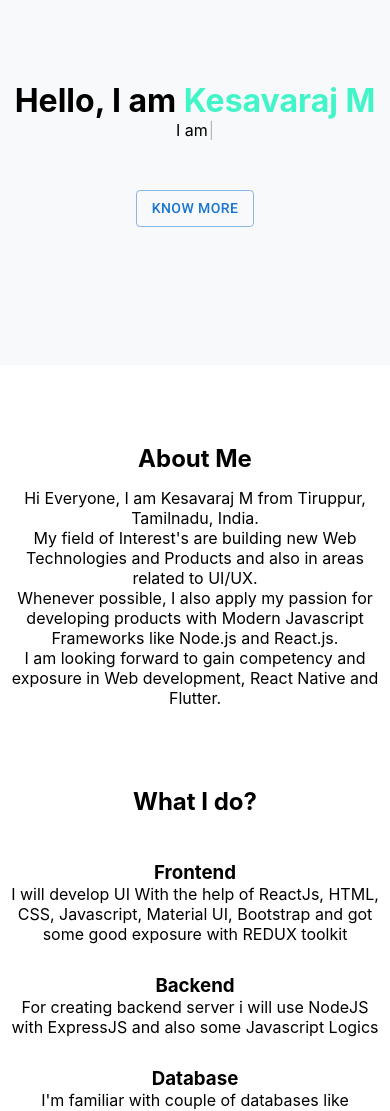
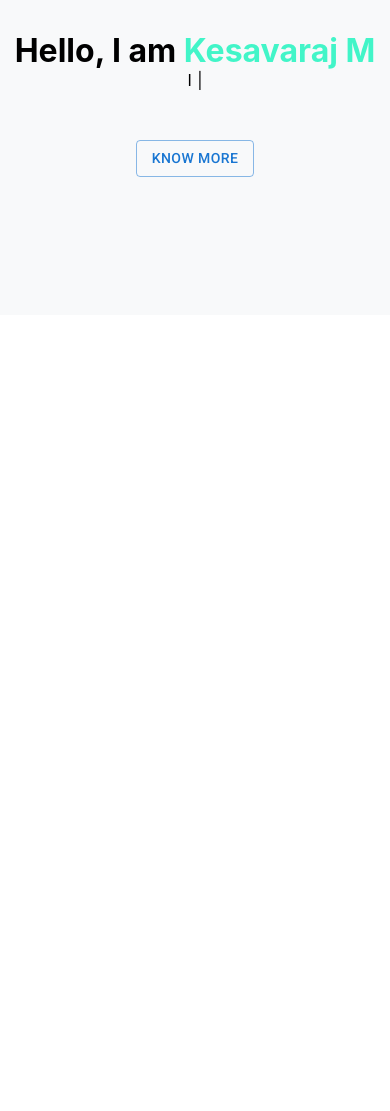
Before and after one commit to Kesavaraj80/my-portfolio, a React (Create React App) app: page / in a window 390 px wide. Shown: the part 457-1568 px from the top of the page. After the commit the page ends 844 px from the top, so only its background shows below. Built offline with nearby package versions, Linux system fonts and the light colour scheme; grey boxes are pictures that could not be loaded.

Commit message:
Routes Added Succesfully

```diff
--- a/src/App.css
+++ b/src/App.css
@@ -1,4 +1,4 @@
-* {
+* ,body{
   padding: 0;
   margin: 0;
 }
--- a/src/App.js
+++ b/src/App.js
@@ -3,6 +3,7 @@ import { useEffect} from "react";
 
 import AOS from "aos";
 import "aos/dist/aos.css";
+import { Route, Switch} from "react-router-dom";
 // Material Ui
 
 
@@ -24,8 +25,16 @@ function App() {
   return (
     <div className="App">
       <Navbar />
-      <HomeSection />
-      <About />
+      <Switch>
+        <Route exact path="/">
+          <HomeSection />
+        </Route>
+        <Route exact path="/about">
+          <About />
+        </Route>
+        <Route path="/projects">project</Route>
+        <Route path="/contact">contacts</Route>
+      </Switch>
     </div>
   );
 }
--- a/src/components/About/About.css
+++ b/src/components/About/About.css
@@ -2,22 +2,26 @@
   display: flex;
   flex-direction: column;
   height: 100vh;
-  width: 100vw;
+  width: auto;
+  /* border:2px red solid; */
 }
 
 .about_me_container {
   height: 50vh;
-  width: 100vw;
+  width: auto;
   text-align: center;
   display: flex;
   flex-direction: column;
   justify-content: center;
   align-items: center;
 }
-
+.hello_gif{
+  height:25px;
+  width:25px;
+}
 .container {
   height: 50vh;
-  width: 100vw;
+  width: auto;
   display: flex;
   flex-direction: column;
   justify-content: center;
@@ -27,7 +31,7 @@
 .what_can_container {
   padding: 15px;
   height: 50vh;
-  width: 100vw;
+  width: auto;
   display: flex;
 }
 
@@ -43,13 +47,16 @@
 
 @media screen and (max-width: 600px) {
   .about_section {
+    /* margin-top:50px; */
     flex-direction: column;
     height:100vh;
+    width:auto;
     /* border: 2px red solid; */
   }
   .about_me_container {
+    margin-top:60px;
     height: 50vh;
-    width: 100vw;
+    width: auto;
     display: flex;
     text-align: center;
     justify-content: center;
@@ -58,7 +65,7 @@
     /* border: 2px black solid; */
   }
   .base {
-    margin-top: 30px;
+    margin-top: 20px;
     text-align: left;
     padding-right: 10px;
     padding-left: 10px;
@@ -66,11 +73,12 @@
   }
   .container {
     height: 50vh;
-    width: 100vw;
+    width: auto;
     /* border: 2px black solid; */
   }
   .what_can_container {
     display: flex;
     flex-direction: column;
+    padding:10px;
   }
 }
--- a/src/components/About/About.js
+++ b/src/components/About/About.js
@@ -1,5 +1,8 @@
 import "./About.css";
-// import { SkillSection } from "./SkillSection";
+import { SkillSection } from "./SkillSection";
+
+// Assets
+import hello from '../../assets/hello.gif'
 
 // const skils = [html,css,js,react,redux,nodejs,mysql,mongodb];
 
@@ -9,7 +12,7 @@ export function About() {
       <div className="about_me_container">
         <h1 className="heading_1">About Me</h1>
         <p className="about_content">
-          Hi Everyone, I am Kesavaraj M from Tiruppur, Tamilnadu, India.
+          Hi <img src={hello} className="hello_gif"/> Everyone, I am Kesavaraj M from Tiruppur, Tamilnadu, India.
           <br />
           My field of Interest's are building new Web Technologies and Products
           and also in areas related to UI/UX. <br />
--- a/src/components/About/SkillSection.css
+++ b/src/components/About/SkillSection.css
@@ -1,5 +1,6 @@
 .skils_container {
   padding: 15px;
+  height:100vh;
 }
 .skils_List {
   display: flex;
--- a/src/components/Home/HomeSection.css
+++ b/src/components/Home/HomeSection.css
@@ -4,6 +4,8 @@
   justify-content: center;
   background: #f8f9fa;
   z-index: -4;
+  width: auto;
+  /* border: 2px green solid; */
 }
 
 .name_container {
@@ -36,10 +38,11 @@
     flex-direction: column-reverse;
     justify-content: center;
     align-items: center;
+    width:auto;
   }
   .name_container {
     height: 50vh;
-    width: 100vw;
+    width: auto;
   }
   .img_container {
     height: 250px;
--- a/src/components/Navbar/Navbar.css
+++ b/src/components/Navbar/Navbar.css
@@ -3,8 +3,11 @@
   justify-content: space-around;
   align-items: center;
   height: 50px;
+  width: 100vw;
   background-color: #f8f9fa;
   color: black;
+  position:fixed;
+  z-index: 2;
 }
 
 .nav-links {
```
Also changed, not shown: src/assets/hello.gif (added).
